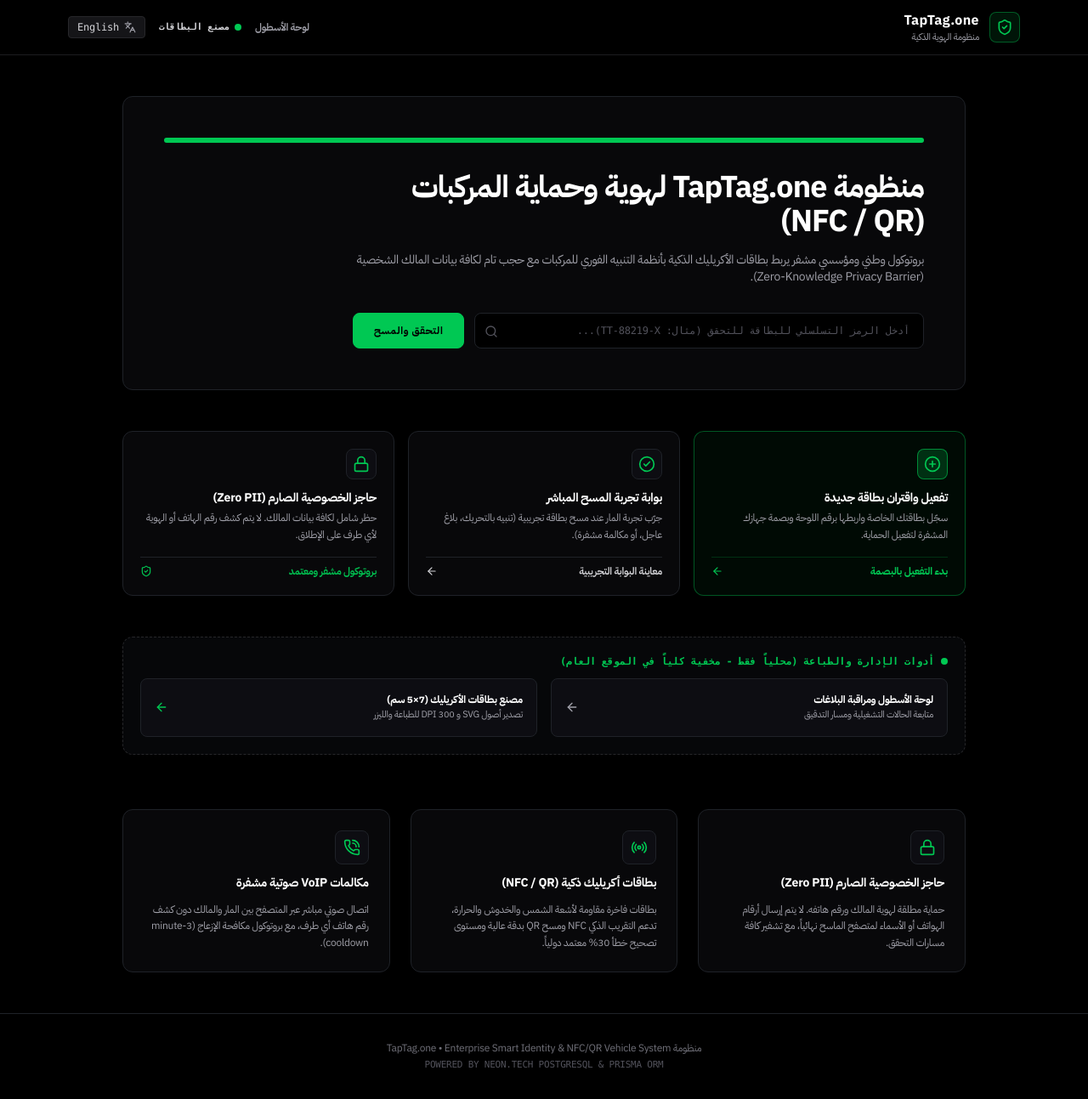
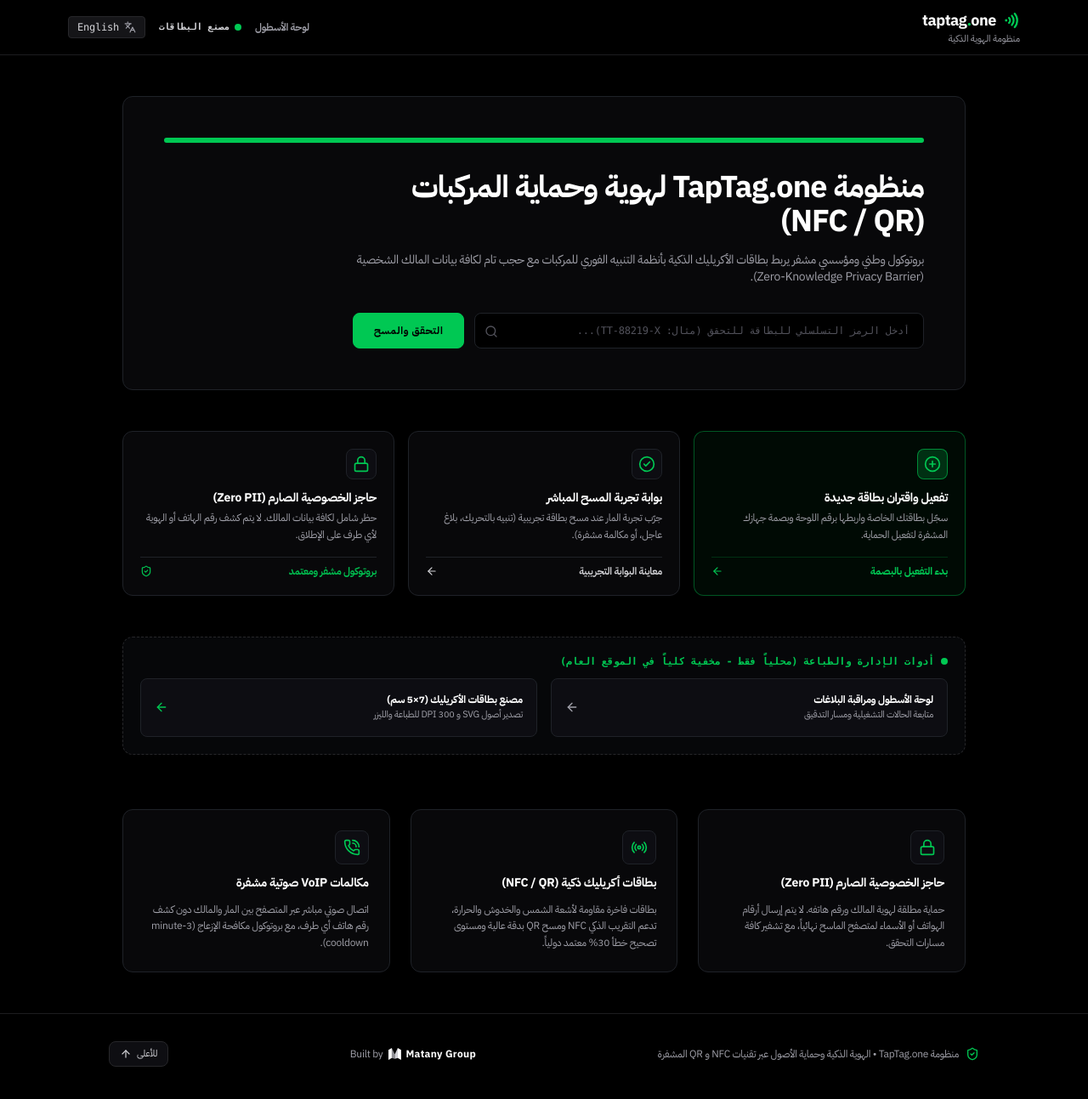
Before and after one commit to MohamedFC2A/TapTag.one, a Next.js app: page / in a window 1280 px wide. Shown: the whole page at 85% size. Built offline with nearby package versions, Linux system fonts and the light colour scheme.

Commit message:
feat: integrate official taptag.one contactless logo, add Matany Group 3D footer emblem, and update tag prefixes

```diff
--- a/src/app/dashboard/DashboardClient.tsx
+++ b/src/app/dashboard/DashboardClient.tsx
@@ -23,6 +23,7 @@
 import { Language, TagStatus } from "@/types";
 import { translations } from "@/lib/translations";
 import { Header } from "@/components/ui/Header";
+import { Footer } from "@/components/ui/Footer";
 import { StatusBadge } from "@/components/ui/StatusBadge";
 import {
   updateTagStatus,
@@ -647,6 +648,8 @@
           </div>
         </div>
       )}
+
+      <Footer lang={lang} />
     </div>
   );
 }
--- a/src/app/dashboard/activate/page.tsx
+++ b/src/app/dashboard/activate/page.tsx
@@ -22,6 +22,7 @@
   Zap,
 } from "lucide-react";
 import { Header } from "@/components/ui/Header";
+import { Footer } from "@/components/ui/Footer";
 import { Language } from "@/types";
 import { claimAndActivateTag } from "@/app/actions/activation-actions";
 import {
@@ -38,7 +39,7 @@
   // Step state: 1 = Scan/Detect, 2 = Configure & Biometric Claim, 3 = Activated OK
   const [step, setStep] = useState<1 | 2 | 3>(1);
   const [scanMode, setScanMode] = useState<"camera" | "nfc" | "manual">("nfc");
-  const [scannedTagUid, setScannedTagUid] = useState<string>("MW-2026-SA");
+  const [scannedTagUid, setScannedTagUid] = useState<string>("TT-2026-SA");
   const [isScanning, setIsScanning] = useState<boolean>(false);
   const [isBiometricAuthenticating, setIsBiometricAuthenticating] = useState<boolean>(false);
 
@@ -73,7 +74,7 @@
 
     setTimeout(() => {
       setIsScanning(false);
-      setScannedTagUid("MW-" + Math.floor(10000 + Math.random() * 90000) + "-X");
+      setScannedTagUid("TT-" + Math.floor(10000 + Math.random() * 90000) + "-X");
       setStep(2);
     }, 1400);
   };
@@ -85,7 +86,7 @@
 
     setTimeout(() => {
       setIsScanning(false);
-      setScannedTagUid("MW-" + Math.floor(10000 + Math.random() * 90000) + "-K");
+      setScannedTagUid("TT-" + Math.floor(10000 + Math.random() * 90000) + "-K");
       setStep(2);
     }, 1800);
   };
@@ -309,7 +310,7 @@
                     type="text"
                     value={scannedTagUid}
                     onChange={(e) => setScannedTagUid(e.target.value.toUpperCase())}
-                    placeholder="MW-88219-X"
+                    placeholder="TT-88219-X"
                     className="w-full bg-[#08080A] border border-[#1F2228] rounded-lg px-3 py-2 text-xs font-mono text-white focus:outline-none focus:border-[#00C853] uppercase"
                   />
                 </div>
@@ -493,6 +494,8 @@
           </div>
         )}
       </main>
+
+      <Footer lang={lang} />
     </div>
   );
 }
--- a/src/app/page.tsx
+++ b/src/app/page.tsx
@@ -22,6 +22,7 @@
   FileCheck,
 } from "lucide-react";
 import { Header } from "@/components/ui/Header";
+import { Footer } from "@/components/ui/Footer";
 import { Language } from "@/types";
 import { translations } from "@/lib/translations";
 
@@ -232,12 +233,7 @@
         </div>
       </main>
 
-      <footer className="w-full border-t border-[#1F2228] py-8 text-center text-xs text-zinc-500 space-y-1">
-        <p>منظومة TapTag.one • Enterprise Smart Identity &amp; NFC/QR Vehicle System</p>
-        <p className="text-[11px] text-zinc-600 font-mono">
-          POWERED BY NEON.TECH POSTGRESQL &amp; PRISMA ORM
-        </p>
-      </footer>
+      <Footer lang={lang} />
     </div>
   );
 }
--- a/src/app/t/[tagId]/TagActionClient.tsx
+++ b/src/app/t/[tagId]/TagActionClient.tsx
@@ -26,6 +26,7 @@
 import { SafePublicTag, Language, TagStatus } from "@/types";
 import { translations } from "@/lib/translations";
 import { Header } from "@/components/ui/Header";
+import { Footer } from "@/components/ui/Footer";
 import { StatusBadge } from "@/components/ui/StatusBadge";
 import { CallModal } from "@/components/ui/CallModal";
 import {
@@ -1174,13 +1175,8 @@
         lang={lang}
       />
 
-      {/* Official Footer */}
-      <footer className="w-full border-t border-[#1F2228] py-6 text-center text-xs text-zinc-500 space-y-1">
-        <p>منظومة TapTag.one • بروتوكول حماية هوية المركبات والأصول المشفرة</p>
-        <p className="text-[11px] text-zinc-600 font-mono">
-          FIRST-CLAIM BIOMETRIC OWNERSHIP • ZERO-KNOWLEDGE SHIELD
-        </p>
-      </footer>
+      {/* Official Footer with Matany Group Signature */}
+      <Footer lang={lang} />
     </div>
   );
 }
--- /dev/null
+++ b/src/components/ui/Footer.tsx
@@ -0,0 +1,100 @@
+"use client";
+
+import React, { useId } from "react";
+import { ArrowUp, ShieldCheck } from "lucide-react";
+import { Language } from "@/types";
+
+/**
+ * Official 3D Faceted Architectural M Emblem of Matany Group
+ * Directly aligned with C:\Best Projects\matanygroup
+ */
+export function LogoSvgM({ className = "h-3.5 w-auto shrink-0 inline-block" }: { className?: string }) {
+  const uid = useId().replace(/[^a-zA-Z0-9]/g, "");
+  const maskId = `m-mask-${uid}`;
+  const gradId = `m-grad-${uid}`;
+
+  return (
+    <svg
+      viewBox="16 16 68 64"
+      className={`${className} overflow-visible`}
+      fill="none"
+      aria-hidden="true"
+    >
+      <defs>
+        <mask id={maskId}>
+          <polygon points="16,80 16,26 34,16 34,70" fill="#FFFFFF" />
+          <polygon points="34,16 50,50 50,74 34,70" fill="#FFFFFF" />
+          <polygon points="66,16 50,50 50,74 66,70" fill="#FFFFFF" />
+          <polygon points="84,80 84,26 66,16 66,70" fill="#FFFFFF" />
+        </mask>
+        <linearGradient id={gradId} x1="0%" y1="0%" x2="100%" y2="0%">
+          <stop offset="0%" stopColor="#FFFFFF" stopOpacity="0" />
+          <stop offset="25%" stopColor="#FFFFFF" stopOpacity="0.18" />
+          <stop offset="50%" stopColor="#FFFFFF" stopOpacity="0.75" />
+          <stop offset="75%" stopColor="#FFFFFF" stopOpacity="0.18" />
+          <stop offset="100%" stopColor="#FFFFFF" stopOpacity="0" />
+        </linearGradient>
+      </defs>
+
+      {/* 3D Facets matching Matany Group standard */}
+      <polygon points="16,80 16,26 34,16 34,70" fill="#FFFFFF" />
+      <polygon points="34,16 50,50 50,74 34,70" fill="#8E8E93" />
+      <polygon points="66,16 50,50 50,74 66,70" fill="#D1D1D6" />
+      <polygon points="84,80 84,26 66,16 66,70" fill="#FFFFFF" />
+    </svg>
+  );
+}
+
+interface FooterProps {
+  lang?: Language;
+}
+
+export function Footer({ lang = "ar" }: FooterProps) {
+  const isAr = lang === "ar";
+
+  const scrollToTop = () => {
+    if (typeof window !== "undefined") {
+      window.scrollTo({ top: 0, behavior: "smooth" });
+    }
+  };
+
+  return (
+    <footer className="w-full border-t border-[#1C1C1F] bg-[#000000] py-8 px-4 text-xs text-[#A1A1AA]">
+      <div className="max-w-5xl mx-auto flex flex-col sm:flex-row items-center justify-between gap-4">
+        {/* Brand System Notice */}
+        <div className="flex items-center gap-2 text-center sm:text-start">
+          <ShieldCheck className="w-4 h-4 text-[#00C853] shrink-0" />
+          <span>
+            {isAr
+              ? "منظومة TapTag.one • الهوية الذكية وحماية الأصول عبر تقنيات NFC و QR المشفرة"
+              : "TapTag.one • Smart NFC/QR Identity & Privacy Asset System"}
+          </span>
+        </div>
+
+        {/* Built by Matany Group with Official 3D M Emblem */}
+        <div dir="ltr" className="inline-flex items-center gap-1.5 text-xs text-zinc-400 font-normal select-none">
+          <span>Built by</span>
+          <a
+            href="https://matanygroup.com"
+            target="_blank"
+            rel="noopener noreferrer"
+            className="inline-flex items-center gap-1.5 font-bold text-white hover:text-zinc-200 transition-colors group cursor-pointer"
+            title="MATANY GROUP"
+          >
+            <LogoSvgM className="h-3.5 w-auto shrink-0 group-hover:scale-110 transition-transform" />
+            <span className="tracking-wide text-white">Matany Group</span>
+          </a>
+        </div>
+
+        {/* Scroll To Top */}
+        <button
+          onClick={scrollToTop}
+          className="px-3 py-1.5 rounded-lg border border-[#27272A] bg-[#0E0E12] hover:bg-[#1C1C20] hover:text-white transition-all flex items-center gap-1.5 text-[11px] text-zinc-300"
+        >
+          <span>{isAr ? "للأعلى" : "Top"}</span>
+          <ArrowUp className="w-3.5 h-3.5" />
+        </button>
+      </div>
+    </footer>
+  );
+}
--- a/src/components/ui/Header.tsx
+++ b/src/components/ui/Header.tsx
@@ -6,6 +6,7 @@
 import { Language } from "@/types";
 import { translations } from "@/lib/translations";
 import { LanguageToggle } from "./LanguageToggle";
+import { TapTagLogo } from "./TapTagLogo";
 
 interface HeaderProps {
   lang: Language;
@@ -22,17 +23,11 @@
         {/* Brand & Seal */}
         <div className="flex items-center gap-3">
           <Link href="/" className="flex items-center gap-3 group">
-            <div className="w-9 h-9 rounded-lg border border-[#00C853]/40 bg-[#00C853]/10 flex items-center justify-center text-[#00C853] font-bold">
-              <ShieldCheck className="w-5 h-5 text-[#00C853]" />
-            </div>
-            <div className="flex flex-col">
-              <span className="text-base font-black text-white tracking-wide">
-                {t.brand}
-              </span>
-              <span className="text-[11px] text-[#A1A1AA]">
-                {t.brandSub}
-              </span>
-            </div>
+            <TapTagLogo
+              subtitle={t.brandSub}
+              showSubtitle={true}
+              size="md"
+            />
           </Link>
         </div>
 
--- /dev/null
+++ b/src/components/ui/TapTagLogo.tsx
@@ -0,0 +1,70 @@
+"use client";
+
+import React from "react";
+
+export function ContactlessWaves({ className = "w-5 h-5 text-[#00C853]" }: { className?: string }) {
+  return (
+    <svg
+      viewBox="0 0 24 24"
+      fill="none"
+      stroke="currentColor"
+      strokeWidth="2.75"
+      strokeLinecap="round"
+      className={className}
+      aria-hidden="true"
+    >
+      {/* Dot */}
+      <circle cx="4.5" cy="12" r="1.75" fill="currentColor" stroke="none" />
+      {/* Inner Wave */}
+      <path d="M8.5 8.5a5 5 0 0 1 0 7" />
+      {/* Middle Wave */}
+      <path d="M12.5 5.5a9.5 9.5 0 0 1 0 13" />
+      {/* Outer Wave */}
+      <path d="M16.5 2.5a14.5 14.5 0 0 1 0 19" />
+    </svg>
+  );
+}
+
+interface TapTagLogoProps {
+  className?: string;
+  showSubtitle?: boolean;
+  subtitle?: string;
+  size?: "sm" | "md" | "lg";
+  waveColor?: string;
+}
+
+export function TapTagLogo({
+  className = "",
+  showSubtitle = true,
+  subtitle = "منظومة الهوية الذكية",
+  size = "md",
+  waveColor = "text-[#00C853]",
+}: TapTagLogoProps) {
+  const textSizes = {
+    sm: "text-base",
+    md: "text-lg",
+    lg: "text-2xl",
+  };
+
+  const waveSizes = {
+    sm: "w-4 h-4",
+    md: "w-5 h-5",
+    lg: "w-7 h-7",
+  };
+
+  return (
+    <div className={`flex flex-col select-none ${className}`}>
+      <div dir="ltr" className="inline-flex items-center gap-2">
+        <span className={`font-black tracking-tight text-white ${textSizes[size]} font-sans lowercase`}>
+          taptag<span className="text-[#00C853]">.</span>one
+        </span>
+        <ContactlessWaves className={`${waveSizes[size]} ${waveColor} shrink-0`} />
+      </div>
+      {showSubtitle && (
+        <span className="text-[11px] text-[#A1A1AA] font-normal tracking-normal text-start">
+          {subtitle}
+        </span>
+      )}
+    </div>
+  );
+}
```
Also changed, not shown: public/taptag-official-logo.png (added).
